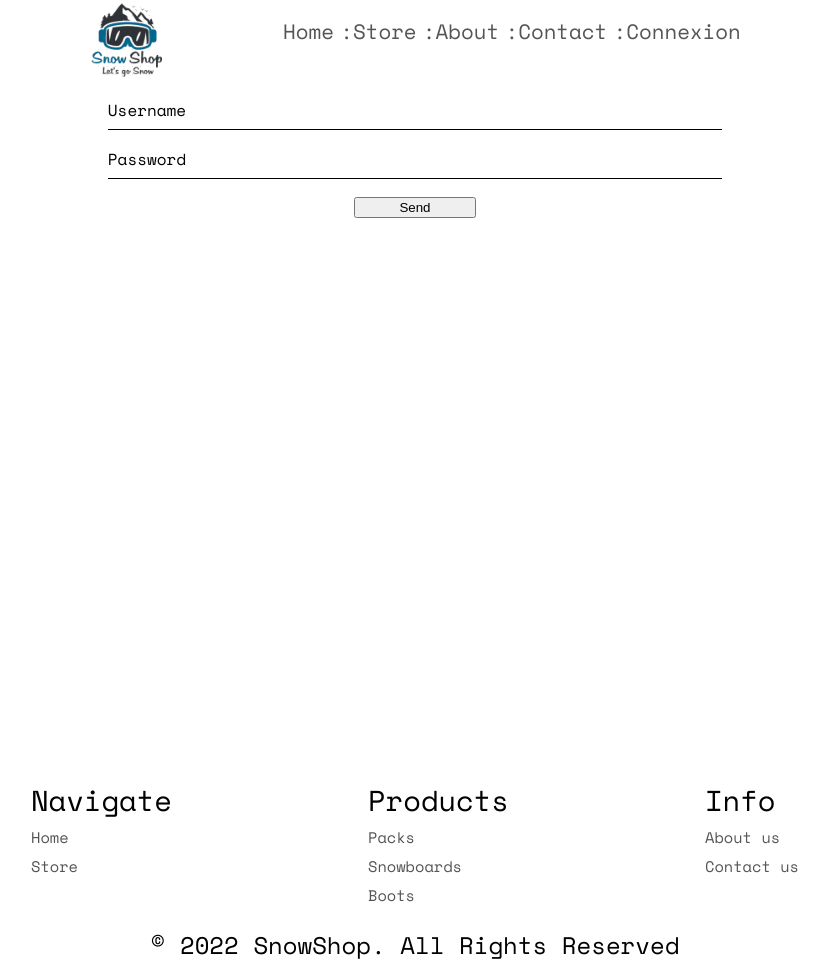
After one commit to LAMagicx/SnowSite, a PHP site: page /connect.html in a window 1280 px wide. The commit adds this page. Shown: the whole page, without its empty margins (225-1054 px from the left). Run offline with PHP 8.4, Linux system fonts and the light colour scheme.

Commit message:
added connect page

```diff
--- /dev/null
+++ b/connect.html
@@ -0,0 +1,76 @@
+<!DOCTYPE html>
+<html lang="en">
+<head>
+	<meta charset="UTF-8">
+	<title>Snow  Store</title>
+	<link rel="stylesheet" href="css/main.css">
+</head>
+<body>
+	<div id="container">
+		<header>
+			<div class="header">
+				<div class="left">
+					<a href="index.html"><img id="logo" src="imgs/logo.png" alt="logo is here"></a></div>
+				<div class="right">
+					<ul id="nav">
+						<li><a class="link" href="index.html">Home</a></li>
+						<li><a class="link" href="store.html">Store</a></li>
+						<li><a class="link" href="about.html">About</a></li>
+						<li><a class="link" href="contact.html">Contact</a></li>
+						<li><a class="link" href="connect.html">Connexion</a></li>
+					</ul>
+				</div>
+			</div>
+		</header>
+		<div class="main">
+			<div id="form">
+				<form action="" method="" >
+					<div class="contact-form style-input">
+						<input type="text" name="username" id="username" placeholder="Enter your username" required>
+						<label for="username">Username</label>
+					</div>
+					<div class="contact-form style-input">
+						<input type="password" name="password" id="password" placeholder='Enter your password' required>
+						<label for="password">Password</label>
+					</div>
+					<div class="contact-form" style="justify-content: center;">
+						<input type="submit" value="Send" style="min-width: 20%;">
+					</div>
+				</form>
+			</div>
+		</div>
+		<footer>
+			<div class="footer">
+				<div class="top">
+					<div id="site">
+						<ul class="nav">
+							<p>Navigate</p>
+							<li><a class="link" href="index.html">Home</a></li>
+							<li><a class="link" href="store.html">Store</a></li>
+						</ul>
+					</div>
+					<div id="Products">
+						<ul class="nav">
+							<p>Products<p>
+							<li><a href="store.html?category=pack" class="link">Packs</a></li>
+							<li><a href="store.html?category=snowboard" class="link">Snowboards</a></li>
+							<li><a href="store.html?category=boots" class="link">Boots</a></li>
+						</ul>
+					</div>
+					<div id="info">
+						<ul class="nav">
+							<p>Info</p>
+							<li><a class="link" href="about.html">About us</a></li>
+							<li><a class="link" href="contact.html">Contact us</a></li>
+						</ul>
+					</div>
+				</div>
+				<div class="bottom">
+					<p> © 2022 SnowShop. All Rights Reserved</p>
+				</div>
+			</div>
+		</footer>
+	</div>
+</body>
+<script src="js/jobs.js"></script>
+</html>
--- a/css/main.css
+++ b/css/main.css
@@ -132,7 +132,7 @@ footer {
 }
 
 #shop > div {
-	margin: 0px 10px;
+	margin: 30px 10px;
  	flex-flow: column nowrap;
 	vertical-align: middle;
 }
```
